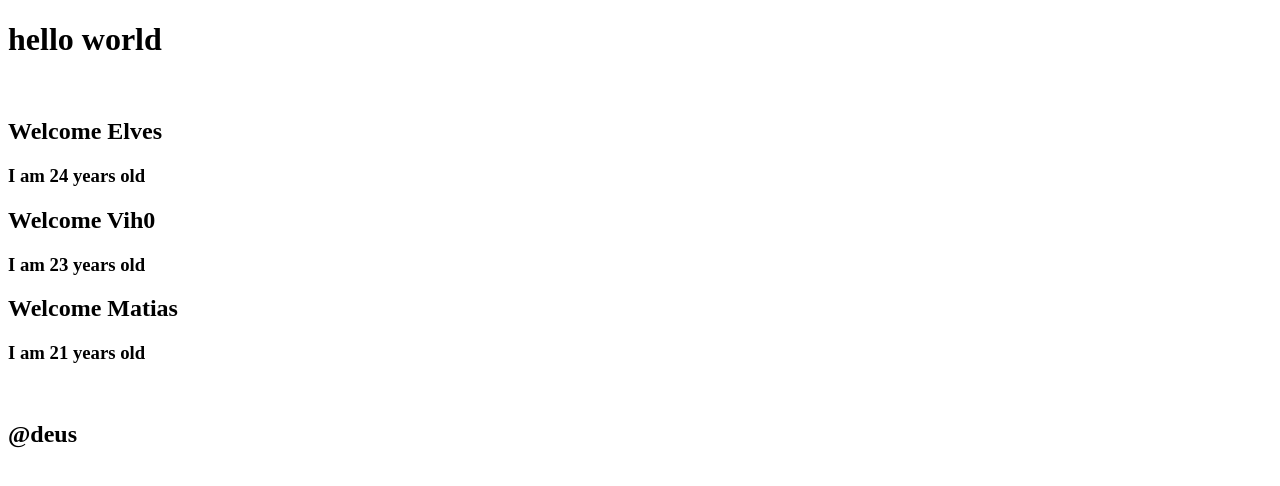
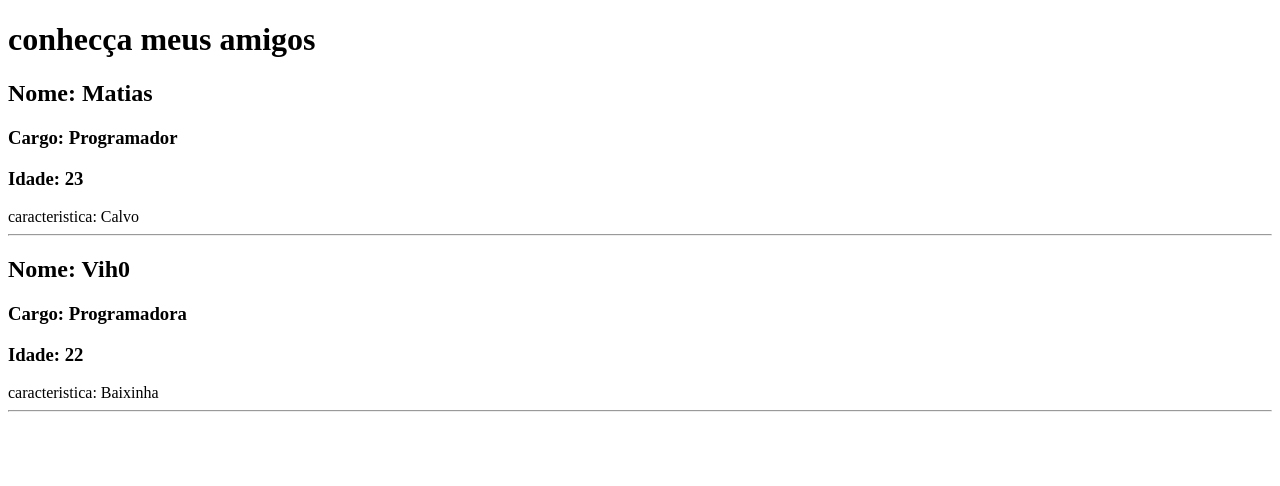
Before and after one commit to ElvesAguiar/reactLessons, a React (Create React App) app: page / in a window 1280 px wide. Shown: the top 486 px of the page. Built offline with nearby package versions, Linux system fonts and the light colour scheme.

Commit message:
feat: props lesson part 2

```diff
--- a/src/App.js
+++ b/src/App.js
@@ -1,32 +1,38 @@
 
 
-const Bemvindo = (props) => {
- return(
-  <div>
+const Amigos = (props) => {
+  return (<div>
+    <Sobre nome={props.nome} cargo={props.cargo}
+    idade={props.idade} />
+    <Caracteristicas caracteristica={props.caracteristica} />
+    <hr></hr>
+  </div>);
+};
 
-    <h2>Welcome {props.nome}</h2>
-    <h3>I am {props.idade} years old</h3>
+const Sobre = (props) => {
+  return(
+    <div>
+      <h2>Nome: {props.nome}</h2>
+      <h3>Cargo: {props.cargo}</h3>
+      <h3>Idade: {props.idade}</h3>
+    </div>
+  );
+};
 
-  </div>
-
- );
-}
-
+const Caracteristicas = (props) => {
+  return(
+    <div>
+      <a>caracteristica: {props.caracteristica}</a>
+    </div>
+  );
+};
 
 export default function App(){
   return(
     <div>
-      <h1>hello world</h1>
-      <br>
-      </br>
-      <Bemvindo nome="Elves" idade="24"/>
-      <Bemvindo nome = "Vih0" idade="23"/>
-      <Bemvindo nome = "Matias" idade="21"/>
-
-      <br>
-      </br>
-
-      <h2>@deus</h2>
+      <h1> conhecça meus amigos</h1>
+      <Amigos nome= "Matias" cargo="Programador" idade="23" caracteristica="Calvo"/>
+      <Amigos nome= "Vih0" cargo="Programadora" idade="22" caracteristica="Baixinha"/>
     </div>
   );
 };
```
